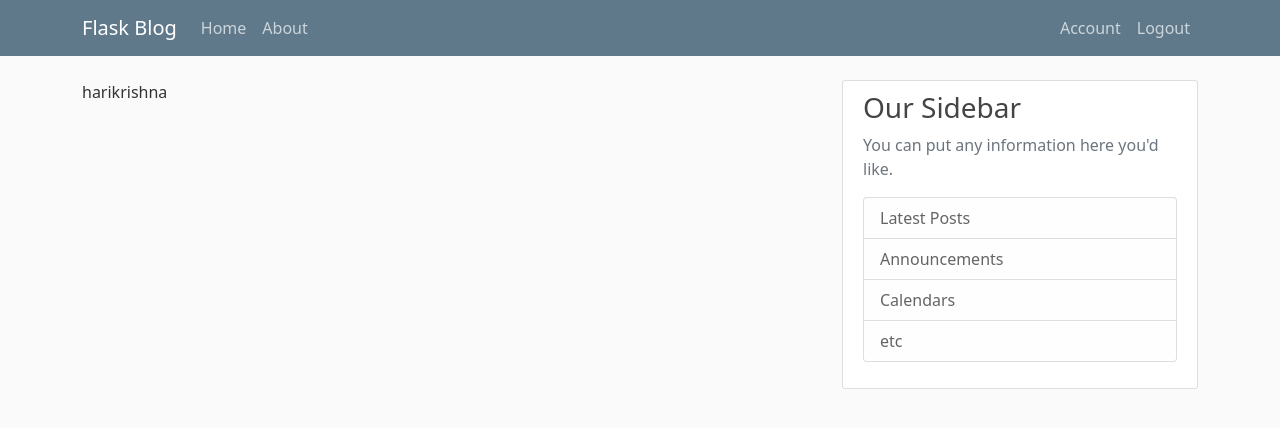
After one commit to harikrishna-gujje/flaskdailyimprovements, a Flask app: page /account in a window 1280 px wide. The commit adds this page. Shown: the top 428 px of the page. Run offline with Flask 2, Linux system fonts and the light colour scheme; a user stored in the database is signed in.

Commit message:
Implemented user login routes, login screens. my account and logout buttons are added.

```diff
--- a/flaskblog/__init__.py
+++ b/flaskblog/__init__.py
@@ -2,11 +2,16 @@
 from flask import Flask
 from flask_sqlalchemy import SQLAlchemy
 from flask_bcrypt import Bcrypt
+from flask_login import LoginManager
 
 app = Flask(__name__)
 app.config['SECRET_KEY'] = '5791628bb0b13ce0c676dfde280ba245'
 app.config['SQLALCHEMY_DATABASE_URI'] = 'sqlite:///site.db'
 db = SQLAlchemy(app)
 bcrypt = Bcrypt(app)
+login_manager = LoginManager(app)
+login_manager.login_view = 'login'
+login_manager.login_message_category = 'info'
+
 
 from flaskblog import routes
--- a/flaskblog/forms.py
+++ b/flaskblog/forms.py
@@ -2,6 +2,7 @@
 from wtforms.fields import StringField, PasswordField, SubmitField, BooleanField
 from wtforms.validators import DataRequired, Length, Email, EqualTo, ValidationError
 from flaskblog.models import User
+
 
 
 class RegistrationForm(FlaskForm):
--- a/flaskblog/routes.py
+++ b/flaskblog/routes.py
@@ -2,6 +2,7 @@
 from flaskblog import app, db, bcrypt
 from flaskblog.models import User
 from flaskblog.forms import RegistrationForm, LoginForm
+from flask_login import login_user, logout_user, login_required
 
 
 
@@ -50,6 +51,23 @@
 def login():
     form = LoginForm()
     if form.validate_on_submit():
-        flash(f'Login successful for {form.email.data}!', 'success')
-        return redirect(url_for('home'))
+        user = User.query.filter_by(email=form.email.data).first()
+        if user and bcrypt.check_password_hash(user.password, form.password.data):
+            flash(f'Login successful for {form.email.data}!', 'info')
+            login_user(user)
+            return redirect(url_for('home'))
+        else:
+            flash(f'Login unsuccessful, Please check email and password.', 'danger')
     return render_template('login.html', title='sign in', form=form)
+
+
+@app.route("/logout", methods=['GET', 'POST'])
+def logout():
+    logout_user()
+    return render_template('home.html', posts=posts, title='Title')
+
+
+@app.route("/account")
+@login_required
+def account():
+    return render_template('account.html', title='My Account')
--- /dev/null
+++ b/flaskblog/templates/account.html
@@ -0,0 +1,4 @@
+{% extends 'layout.html' %}
+{% block content %}
+    <p>{{ current_user.username }}</p>
+{% endblock content %}
--- a/flaskblog/templates/layout.html
+++ b/flaskblog/templates/layout.html
@@ -31,8 +31,13 @@
                 </div>
                 <!-- Navbar Right Side -->
                 <div class="navbar-nav ms-auto">
-                  <a class="nav-item nav-link" href="{{url_for('login')}}">Login</a>
-                  <a class="nav-item nav-link" href="{{url_for('register')}}">Register</a>
+                    {% if current_user.is_authenticated %}
+                        <a class="nav-item nav-link" href="{{url_for('account')}}">Account</a>
+                        <a class="nav-item nav-link" href="{{url_for('logout')}}">Logout</a>
+                    {% else %}
+                        <a class="nav-item nav-link" href="{{url_for('login')}}">Login</a>
+                        <a class="nav-item nav-link" href="{{url_for('register')}}">Register</a>
+                    {% endif %}
                 </div>
               </div>
             </div>
```
Also changed, not shown: flaskblog/models.py (+7 -2 lines).
